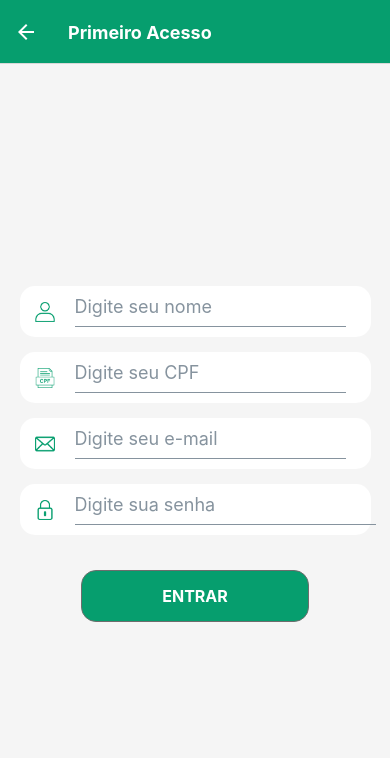
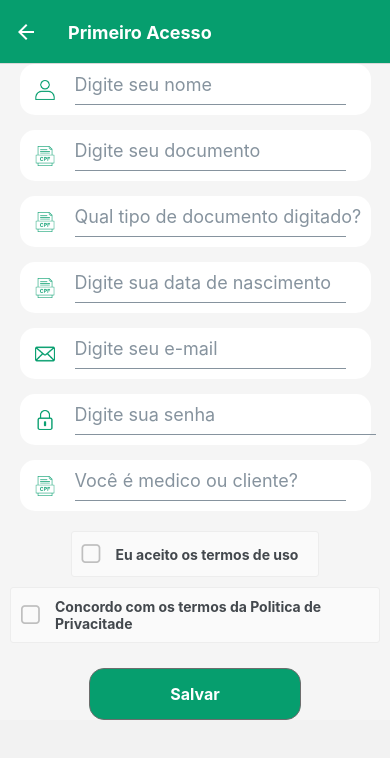
Before and after one commit to BG-Data/MedicAI_frontend, a React Native app: screen /PrimeiroAcesso in a window 390 px wide. Shown: the top 758 px of the page. Built offline with nearby package versions, Linux system fonts and the light colour scheme.

Commit message:
cadastro

```diff
--- a/screens/PrimeiroAcesso.js
+++ b/screens/PrimeiroAcesso.js
@@ -1,37 +1,90 @@
 import React, { useState } from 'react';
-import { Button, StyleSheet, View, Image, TouchableOpacity, Text} from 'react-native';
-import { Input } from 'react-native-elements';
+import { Button, StyleSheet, View, Image, TouchableOpacity, Text, Alert, ScrollView} from 'react-native';
+import { CheckBox, Input } from 'react-native-elements';
+import {TextInputMask} from 'react-native-mask-input';
 import styles from '../style/MainStyle';
+import UsuarioService from '../services/UsuarioService';
 
 export default function PrimeiroAcesso ({navigation}) {
 
-    const [nome, setNome] = useState(null)
-    const [cpf, setCpf] = useState(null)
+    const [name, setName] = useState(null)
+    const [document, setDocument] = useState(null)
     const [email, setEmail] = useState(null)
-    const [confirmarEmail, setConfirmarEmail] = useState(null)
-    const [senha, setpassword] = useState(null)
+    const [password, setpassword] = useState(null)
+    const [isSelected, setSelected] = useState(false)
+    const [isSelected2, setSelected2] = useState(false)
+    const [birthdate, setBirthdate] = useState(null)
+    const [errorSenha, setErrorSenha] = useState (null)
+    const [errorEmail, setErrorEmail] = useState (null)
+    const [errorDocument, setErrorDocument] = useState (null)
+    const [errorName, setErrorName] = useState (null)
+    const [loading, setLoading] = useState(false)
+    const [documentType, setDocumentType] = useState(null)
+    const [userType, setUserType] = useState(null)
+
+    const validar = () => {
+      let error = false
+      setErrorEmail (null)
+      setErrorDocument (null)
+      setErrorName (null)
+
+      if (email == null) {
+        setErrorEmail ("Preencha seu e-mail corretamente")
+        error = true
+      }
+      if (document == null) {
+        setErrorDocument ("Preencha seu CPF")
+        error = true
+      }
+
+      if (name == null) {
+        setErrorName ("Preencha com seu nome")
+        error = true
+      }
+
+      return !error
+    }
 
     const CustomButton = ({ title, onPress, style }) => {
       return (
-          <TouchableOpacity style={[styles.customButton, style]} onPress={onPress}>
+        <TouchableOpacity style={[styles.customButton, style]} onPress={() => {onPress(); setLoading(!loading);}}>
         <Text style={styles.buttonText}>{title}</Text>
         </TouchableOpacity>
       );
     };
 
-    const entrar = () => {
-        navigation.reset({
-        index: 0,
-        routes: [{name: 'Home'}]
+    const salvar = () => {
+      if (validar ()) {
+        setLoading(true)
+
+        let data = {
+          email: email,
+          name: name,
+          password: password,
+          birthdate: birthdate,
+          document: document,
+          document_type: documentType,
+          user_type: userType,
+          privacy_terms: isSelected,
+          data_protection_terms: isSelected2,
+         }
+
+        UsuarioService.cadastrar(data)
+        .then((response) => {
+          setLoading(false)
+          Alert.alert("Sucesso!", "Usuário cadastrado com sucesso") //posso deixar a mensagem a partir da API tbm
         })
+        .catch((error) => {
+          setLoading(false)
+          Alert.alert("Erro!", "Houve um erro inesperado")
+        })
+      }
     }
 
   return (
-
+   <ScrollView>
     <View style={styles.container}>
-
       <View style={styles.inputContainer}>
-
         <Image
           source={require('../assets/profile.png')}
           style={{ width: 20, height: 20, marginRight: 10 }}
@@ -39,24 +92,64 @@ export default function PrimeiroAcesso ({navigation}) {
         <Input
         placeholder='Digite seu nome'
         inputStyle={styles.emailPlaceholder}
-            onChangeText={value => setNome(value)}
+        onChangeText={value => {
+          setName(value)
+          setErrorName(null)
+          }}
         containerStyle={{ flex: 1 }}
+        errorMessage = {errorName}
         />
       </View>
 
-
       <View style={styles.inputContainer}>
-
         <Image
           source={require('../assets/cpf.png')}
           style={{ width: 20, height: 20, marginRight: 10 }}
         />
         <Input
-            placeholder='Digite seu CPF'
+          placeholder='Digite seu documento'
           inputStyle={styles.emailPlaceholder}
-            onChangeText={value => setCpf(value)}
+          onChangeText={value => {
+            setDocument(value)
+            setErrorDocument (null)
+          }}
           keyboardType='numeric'
           containerStyle={{ flex: 1 }}
+          returnKeyType='done'
+          errorMessage = {errorDocument}
+        />
+      </View>
+
+      <View style={styles.inputContainer}>
+        <Image
+          source={require('../assets/cpf.png')}
+          style={{ width: 20, height: 20, marginRight: 10 }}
+        />
+        <Input
+          placeholder='Qual tipo de documento digitado?'
+          inputStyle={styles.emailPlaceholder}
+          onChangeText={value => {
+            setDocumentType(value)
+          }}
+          containerStyle={{ flex: 1 }}
+          returnKeyType='done'
+        />
+      </View>
+
+      <View style={styles.inputContainer}>
+        <Image
+          source={require('../assets/cpf.png')}
+          style={{ width: 20, height: 20, marginRight: 10 }}
+        />
+        <Input
+          placeholder='Digite sua data de nascimento'
+          inputStyle={styles.emailPlaceholder}
+          onChangeText={value => {
+            setBirthdate(value)
+          }}
+          keyboardType='numeric'
+          containerStyle={{ flex: 1 }}
+          returnKeyType='done'
         />
       </View>
 
@@ -68,9 +161,13 @@ export default function PrimeiroAcesso ({navigation}) {
         <Input
           placeholder='Digite seu e-mail'
           inputStyle={styles.emailPlaceholder}
-            onChangeText={value => setEmail(value)}
+          onChangeText={value => {
+            setEmail(value)
+            setErrorEmail(null)
+          }}
           keyboardType='email-address'
           containerStyle={{ flex: 1 }}
+          errorMessage = {errorEmail}
         />
       </View>
 
@@ -82,18 +179,53 @@ export default function PrimeiroAcesso ({navigation}) {
         <Input
           placeholder='Digite sua senha'
           inputStyle={styles.emailPlaceholder}
-
           onChangeText={value => setpassword(value)}
           secureTextEntry
+          returnKeyType='done'
+          errorMessage = {errorSenha}
         />
       </View>
 
+      <View style={styles.inputContainer}>
+        <Image
+          source={require('../assets/cpf.png')}
+          style={{ width: 20, height: 20, marginRight: 10 }}
+        />
+        <Input
+          placeholder='Você é medico ou cliente?'
+          inputStyle={styles.emailPlaceholder}
+          onChangeText={value => {
+            setUserType(value)
+          }}
+          containerStyle={{ flex: 1 }}
+          returnKeyType='done'
+        />
+      </View>
+
+      <CheckBox
+        title = "Eu aceito os termos de uso"
+        checkedIcon = "check"
+        uncheckedIcon="square-o"
+        checkedColor='#069E6E'
+        checked={isSelected}
+        onPress={() => setSelected(!isSelected)}
+      />
+
+      <CheckBox
+        title = "Concordo com os termos da Politica de Privacitade"
+        checkedIcon = "check"
+        uncheckedIcon="square-o"
+        checkedColor='#069E6E'
+        checked={isSelected}
+        onPress={() => setSelected(!isSelected2)}
+      />
+
       <CustomButton
-            title="ENTRAR"
-            onPress={() => entrar()}
+        title="Salvar"
+        onPress={() => salvar()}
       />
 
     </View>
+   </ScrollView>
   );
-
 }
```
Lines whose indentation alone changed are shown as unchanged.
